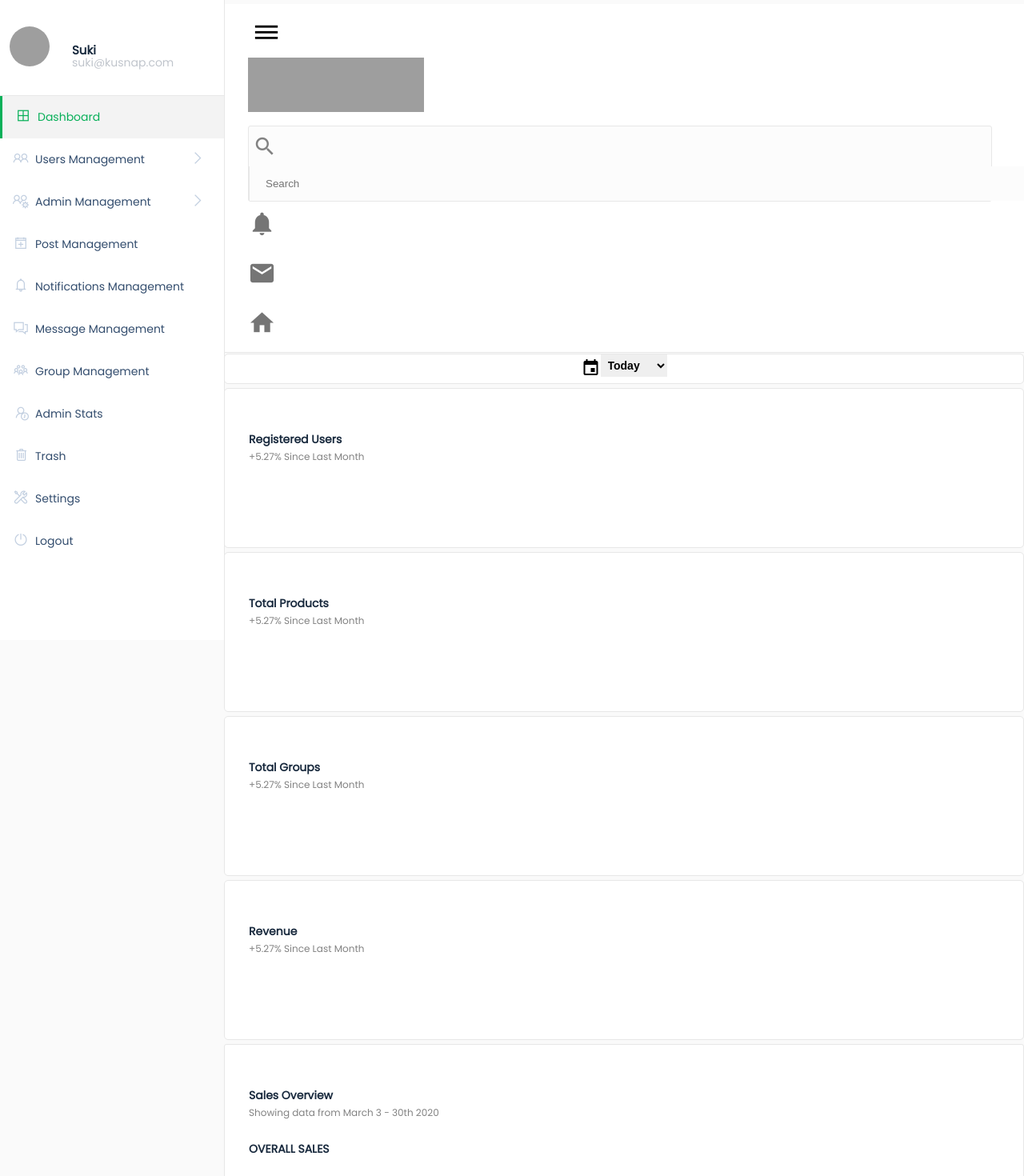
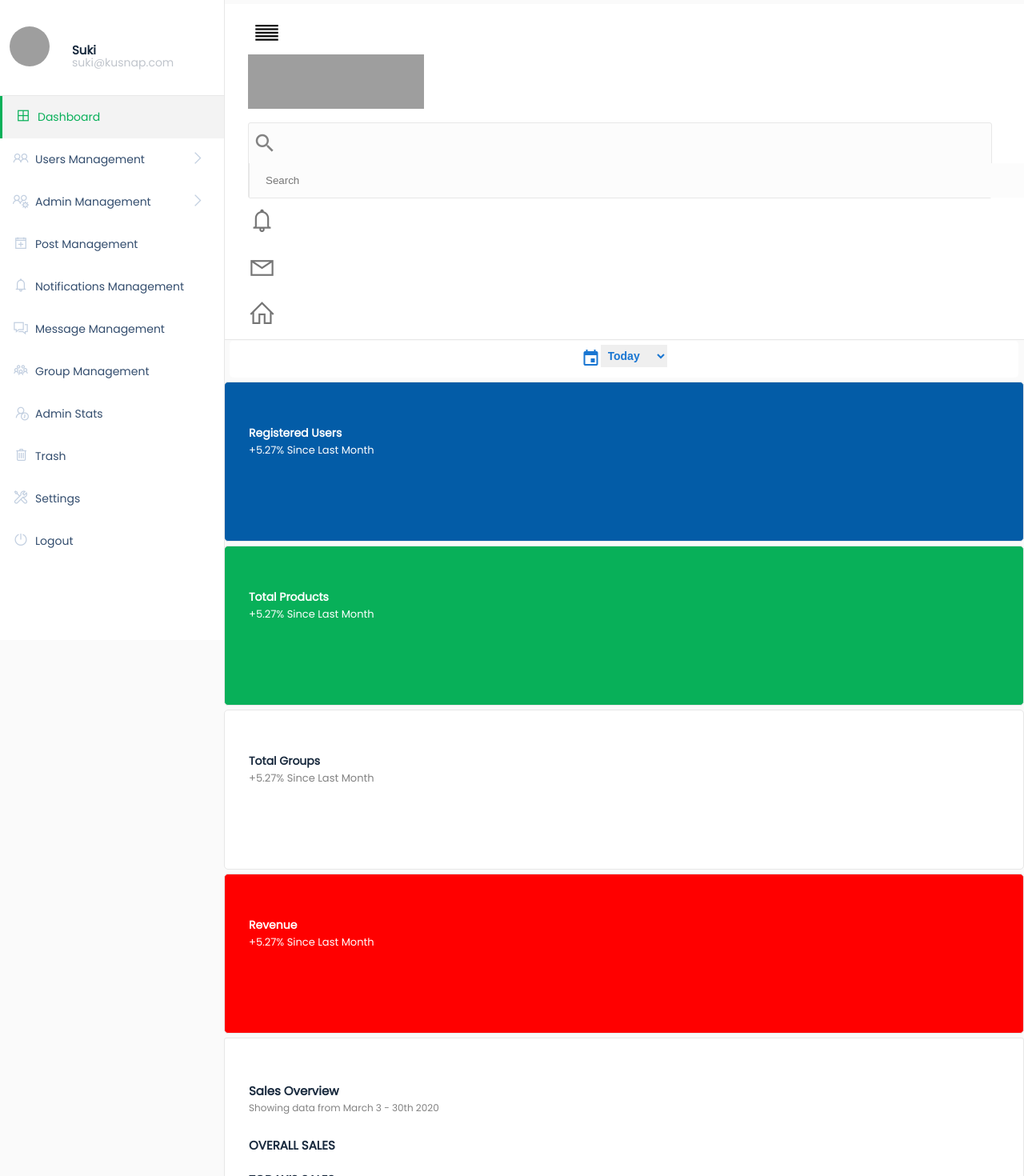
Before and after one commit to damatie/Cms, a Next.js app: page / in a window 1280 px wide. Shown: the top 1470 px of the page at 80% size. Built offline with nearby package versions, Linux system fonts and the light colour scheme; grey boxes are pictures that could not be loaded.

Commit message:
Dashboard Updated

```diff
--- a/components/sideNav.js
+++ b/components/sideNav.js
@@ -39,7 +39,6 @@ export default function SideNav(){
 				</div>
 			</div>
 			{/* Drop down */}
-
 
 			{/* <div className="collapse " id="profileDropdown">
 				<div className={SideNavStyles.cardBody}>
--- a/components/topDateFilter.js
+++ b/components/topDateFilter.js
@@ -3,7 +3,7 @@ export default function TopDateFilter(){
 	return(
 		<div className="row  mb-3 mt-4">
 			<div className="col-lg-10"></div>
-			<div className="col-lg-2">
+			<div className="col-lg-2 ">
 				<div className={InputStyles.filterDate }>
 					<div><i className="material-icons center" > event</i></div>
 					<div>
--- a/components/topNav.js
+++ b/components/topNav.js
@@ -21,7 +21,8 @@ export default function TopNav(){
 		<div className="container  ">
 			<div className="row" style={{background:"none", borderBottom:" 1px solid #E7E7E7", paddingLeft:"30px",paddingRight:"30px", backgroundColor:"white", paddingBottom:"12px"}}>
 				<div className=" col-lg-1 col">
-				<button className={TopNavStyles.expandNavIcon}><i className="material-icons center" > dehaze</i></button>
+				<button className={TopNavStyles.expandNavIcon}> <i class="las la-align-justify"></i> </button>
+
 				</div>
 				{/* Ends Expand icon */}
 				<div className="col col-lg-2 ">
@@ -37,7 +38,7 @@ export default function TopNav(){
 				<div className="col-lg-7 col-7">
 					<form className={TopNavStyles.topNavSearchInput} >
 						<div className="row" id={TopNavStyles.topNavSearchDiv}>
-						<div className="col-1"><i className="material-icons" style={{float:"left"}}> search</i> </div>
+						<div className="col-1"><i className="material-icons" style={{float:"left"}}> search</i>  </div>
 							<div className="col-11"><input type="text"  placeholder="Search"/></div>
 							</div>
 					</form>
@@ -45,10 +46,10 @@ export default function TopNav(){
 				{/* Ends Search container */}
 				<div className="col-lg-2">
 					<div className="row" style={{margin:"0px"}}>
-						<div className="col"><a onClick={handleNotification}  className={[TopNavStyles.topNavIcons,TopNavStyles.active ].join(" ")}> <i className="material-icons " id={TopNavStyles.active } >notifications</i></a ></div>
+						<div className="col"><a onClick={handleNotification}  className={[TopNavStyles.topNavIcons,TopNavStyles.active ].join(" ")}> <i className="lar la-bell" id={TopNavStyles.active } ></i></a ></div>
 
-						<div className="col"> <a  className={TopNavStyles.topNavIcons}> <i className="material-icons " >mail</i></a></div>
-						<div className="col"><a className={TopNavStyles.topNavIcons}> <i className="material-icons ">home</i> </a></div>
+						<div className="col"> <a  className={TopNavStyles.topNavIcons}> <i class="las la-envelope"></i></a></div>
+						<div className="col"><a className={TopNavStyles.topNavIcons}> <i class="las la-home"></i> </a></div>
 					</div>
 				</div>
 				{/* Notification box */}
--- a/pages/index.js
+++ b/pages/index.js
@@ -11,7 +11,7 @@ export default function Dashboard(){
 				<TopDateFilter></TopDateFilter>
 				<div className="row mb-4 ">
 					<div className="col-lg-3">
-						<div className={StatBoxStyles.statSmallBox}>
+						<div className={[StatBoxStyles.statSmallBox, StatBoxStyles.statBoxBlue].join(" ")}>
 							<h5>Registered Users</h5>
 							<span className={StatBoxStyles.statSubText}>+5.27% Since Last Month</span>
 							<div></div>
@@ -19,7 +19,7 @@ export default function Dashboard(){
 						</div>
 					</div>
 					<div className="col-lg-3">
-						<div className={StatBoxStyles.statSmallBox}>
+						<div className={[StatBoxStyles.statSmallBox, StatBoxStyles.statBoxGreen].join(" ")}>
 							<h5>Total Products</h5>
 							<span className={StatBoxStyles.statSubText}>+5.27% Since Last Month</span>
 							<div></div>
@@ -27,7 +27,7 @@ export default function Dashboard(){
 						</div>
 					</div>
 					<div className="col-lg-3">
-						<div className={StatBoxStyles.statSmallBox}>
+						<div className={[StatBoxStyles.statSmallBox, StatBoxStyles.statBoxWhite].join(" ")}>
 							<h5>Total Groups</h5>
 							<span className={StatBoxStyles.statSubText}>+5.27% Since Last Month</span>
 							<div></div>
@@ -35,7 +35,7 @@ export default function Dashboard(){
 						</div>
 					</div>
 					<div className="col-lg-3">
-						<div className={StatBoxStyles.statSmallBox}>
+						<div className={[StatBoxStyles.statSmallBox, StatBoxStyles.statBoxRed].join(" ")}>
 							<h5>Revenue</h5>
 							<span className={StatBoxStyles.statSubText}>+5.27% Since Last Month</span>
 							<div></div>
--- a/styles/components/TopNav.module.css
+++ b/styles/components/TopNav.module.css
@@ -5,9 +5,8 @@
 }
 
 .expandNavIcon i{
-	font-size:34px;
-	font-weight:500;
-	margin-top:15px;
+	margin-top: 14px;
+	font-size: 35px;
 	background: none !important;
 	border: none;
 }
@@ -98,7 +97,7 @@
 	font-style: normal;
 	font-weight: 600;
 	color: #334D6E;
-	width: 32%;
+	width: 3%;
 	margin-left: 5px;
 	margin-top: 5px;
 	font-size: 14px;
--- a/styles/components/input.module.css
+++ b/styles/components/input.module.css
@@ -1,25 +1,26 @@
-.selectIcon{
-	font-size: 14px;
-	font-weight: 700;
-	padding: 5px 5px;
-	border: none;
- }
 
  .filterDate{
-	 justify-content: center;
+	justify-content: center;
 	display: flex;
 	background: #FFFFFF;
 	outline-color: gray;
-	border: 1px solid #E7E7E7;
 	box-sizing: border-box;
 	border-radius: 5px;
-	padding: 0px 0px;
+	padding: 5px 0px;
+	margin: 0px 7px;
  }
+
+ .selectIcon{
+	font-size: 14px;
+	font-weight: 900;
+	padding: 5px 5px;
+	color: #1976D2;
+	border: none;
+	float: right;
+	outline: none !important;
+ }
+
  .filterDate i{
 	padding-top: 5px;
+	color: #1976D2;
  }
-
- .filterDate .selectIcon{
-    float: right;
-		outline: none !important;
- }
--- a/styles/components/statBox.module.css
+++ b/styles/components/statBox.module.css
@@ -1,5 +1,4 @@
 .statSmallBox{
-	background:white;
 	height: 200px;
 	border: 1px solid #E7E7E7;
 	box-sizing: border-box;
@@ -14,14 +13,57 @@
 	font-weight: bold;
 	font-size: 14px;
 	line-height: 21px;
-	color:  #192A3E;
 	margin-bottom: -3px;
 }
 
 .statSmallBox .statSubText{
-	 color:#828282;
-	 font-size: 12px ;
+	 font-size: 13px ;
  }
+
+.statBoxBlue{
+	background: #035CA7;
+}
+.statBoxBlue h5{
+	color: white;
+}
+
+.statBoxBlue .statSubText{
+	color: white;
+}
+
+.statBoxGreen{
+	background: #08B059;
+}
+.statBoxGreen h5{
+	color: white;
+}
+
+.statBoxGreen .statSubText{
+	color: white;
+}
+
+.statBoxWhite{
+	background:white;
+}
+.statBoxWhite h5{
+	color: #192A3E;
+}
+
+.statBoxWhite .statSubText{
+	color:#828282;
+}
+
+.statBoxRed{
+	background:#FF0000
+	;
+}
+.statBoxRed h5{
+	color: white;
+}
+
+.statBoxRed .statSubText{
+	color: white;
+}
 
  .statMediumBox{
 	background:white;
@@ -36,8 +78,8 @@
 
  .statMediumBox h5{
 	font-style: normal;
-	font-weight: bold;
-	font-size: 14px;
+	font-weight: 900;
+	font-size: 15px;
 	line-height: 21px;
 	color:  #192A3E;
 	margin-bottom: -3px;
@@ -83,6 +125,7 @@
 	background: none;
 	padding: 20px 30px;
 	font-size: 15px;
+	font-weight: 900;
 	margin-top: 0px;
 
 }
```
